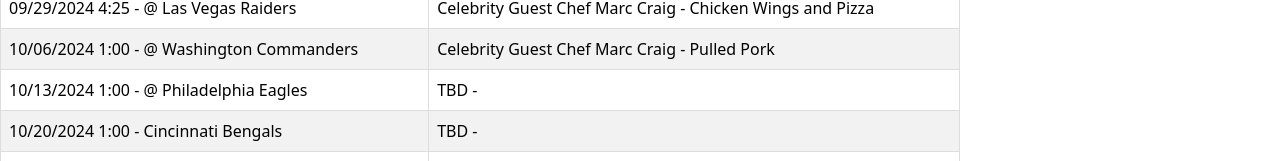
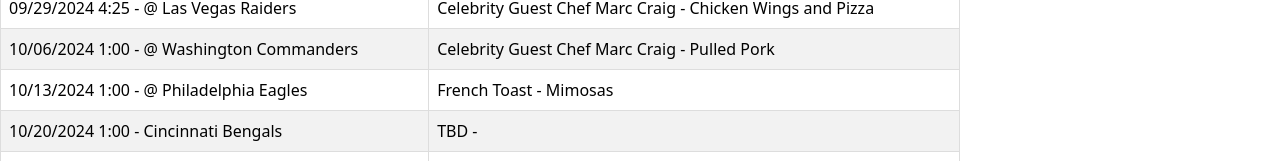
Before and after one commit to ataggs1/football-party, an Angular app: page /professional-games in a window 1280 px wide. Shown: the part 305-466 px from the top of the page. Built offline with nearby package versions, Linux system fonts and the light colour scheme.

Commit message:
added food for Browns

```diff
--- a/src/app/professional-games/professional-games.component.ts
+++ b/src/app/professional-games/professional-games.component.ts
@@ -36,7 +36,7 @@
     { food: '', cocktail: '' },
     { food: 'Celebrity Guest Chef Marc Craig', cocktail: 'Chicken Wings and Pizza' },
     { food: 'Celebrity Guest Chef Marc Craig', cocktail: 'Pulled Pork'},
-    { food: 'TBD', cocktail: '' },
+    { food: 'French Toast', cocktail: 'Mimosas' },
     { food: 'TBD', cocktail: '' },
     { food: 'TBD' , cocktail: ''},
     { food: 'Closed for the season', cocktail: '' },
```
Also changed, not shown: 3 other files (tests, documents, lock files or other folders).
